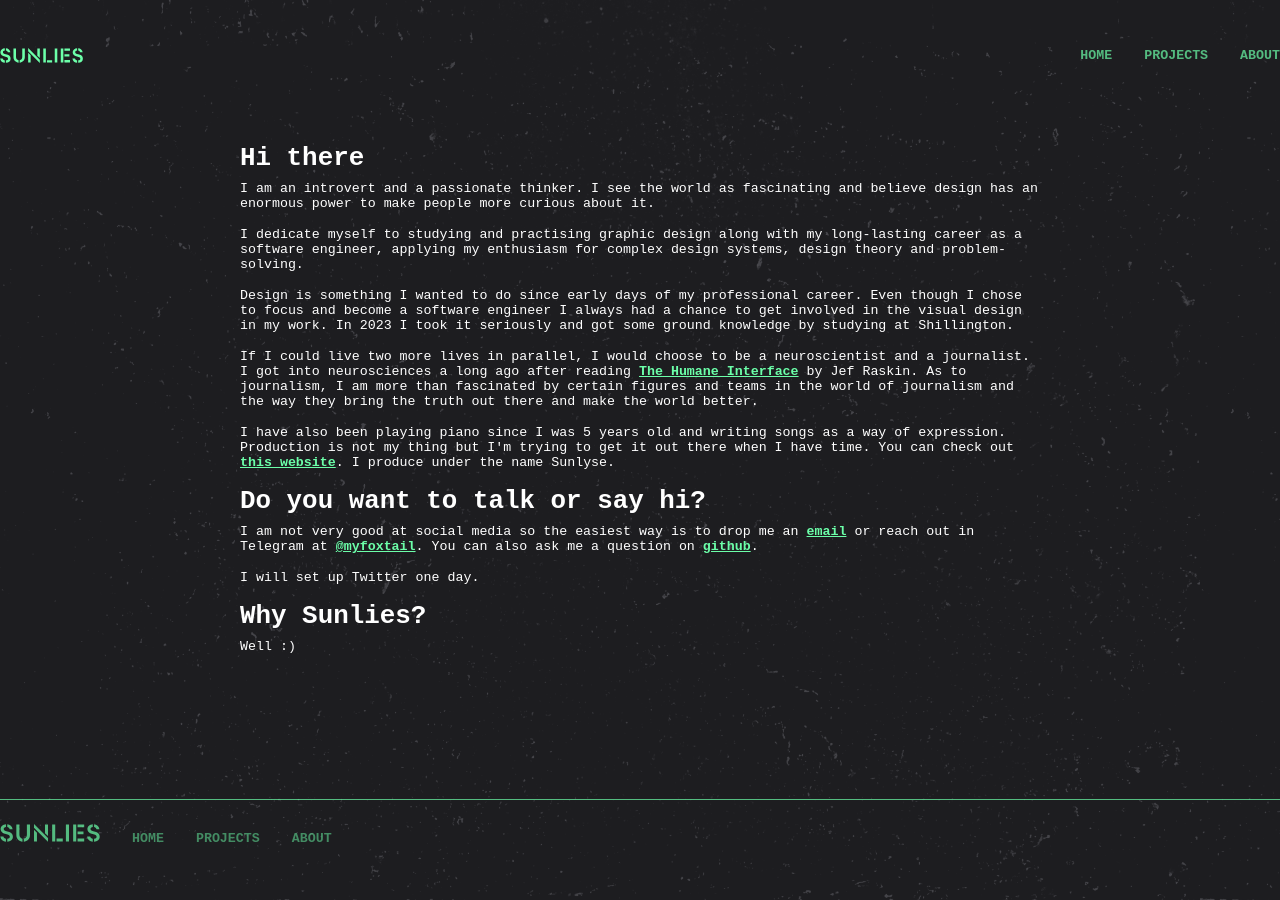
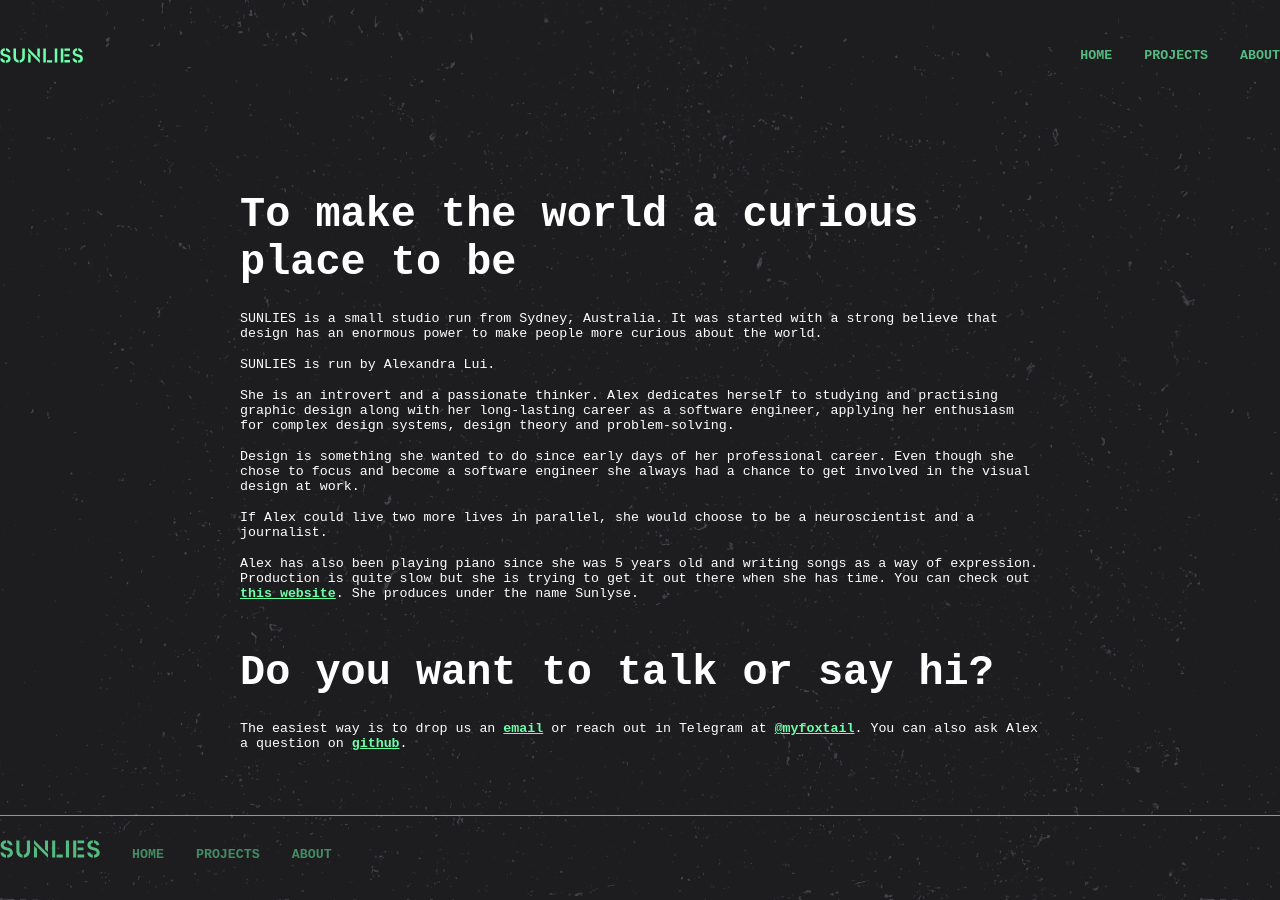
Before and after one commit to myfoxtail/myfoxtail.github.io, a Jekyll site: the page built from about.html, in a window 1280 px wide. Built offline with Jekyll 4.4.1, drawn with Linux system fonts in a browser that asks for light colours; some web fonts are replaced.

Commit message:
about updates

```diff
--- a/_posts/2023-12-06-comedy-festival.markdown
+++ b/_posts/2023-12-06-comedy-festival.markdown
@@ -19,13 +19,13 @@ Whether it’s a book or a stand-up comedian, one thing never changes – it’s
 
 ## The book, the magazine, the ...
 
-<span class="half-content">My initial inspiration came from [Christian Boltanski](https://en.wikipedia.org/wiki/Christian_Boltanski) and his installation art
-which I read about in one of my favourite magazines [Rigas Laiks](https://www.rigaslaiks.com/).
+<span class="half-content">The initial inspiration came from [Christian Boltanski](https://en.wikipedia.org/wiki/Christian_Boltanski) and his installation art
+found in one of the [Rigas Laiks](https://www.rigaslaiks.com/) magazines.
 
 ![cf](/img/comedy-festival-10.jpg)
 
 <span class="half-content">From now on, it was a matter of setting up pictures conveying the right emotions. Indeed, Christian Boltanski got his spot,
-along with an image from Dead of Night, which I saw on one of my books cover.
+along with an image from Dead of Night from the cover of Bob Nickas book.
 
 ![cf](/img/comedy-festival-3.jpg)
 
--- a/about.html
+++ b/about.html
@@ -5,26 +5,20 @@ title: "About"
 
 <style>.content { max-width: 800px } .content p { display: block; }</style>
 
-<h3>Hi there</h3>
+<h2>To make the world a curious place to be</h2>
 
-<p>I am an introvert and a passionate thinker. I see the world as fascinating and believe design has an enormous power to make people more curious about it.</p>
+<p>SUNLIES is a small studio run from Sydney, Australia. It was started with a strong believe that design has an enormous power to make people more curious about the world.</p>
 
-<p>I dedicate myself to studying and practising graphic design along with my long-lasting career as a software engineer, applying my enthusiasm for complex design systems, design theory and problem-solving.</p>
+<p>SUNLIES is run by Alexandra Lui.</p>
 
-<p>Design is something I wanted to do since early days of my professional career. Even though I chose to focus and become a software engineer I always had a chance to get involved in the visual design in my work.
-    In 2023 I took it seriously and got some ground knowledge by studying at Shillington.</p>
+<p>She is an introvert and a passionate thinker. Alex dedicates herself to studying and practising graphic design along with her long-lasting career as a software engineer, applying her enthusiasm for complex design systems, design theory and problem-solving.</p>
 
-<p>If I could live two more lives in parallel, I would choose to be a neuroscientist and a journalist.
-    I got into neurosciences a long ago after reading <a href="https://books.google.com.au/books/about/The_Humane_Interface.html?id=D39vjmLfO3kC&redir_esc=y" target="_blank">The Humane Interface</a> by Jef Raskin.
-    As to journalism, I am more than fascinated by certain figures and teams in the world of journalism and the way they bring the truth out there and make the world better.
-</p>
+<p>Design is something she wanted to do since early days of her professional career. Even though she chose to focus and become a software engineer she always had a chance to get involved in the visual design at work.</p>
 
-<p>I have also been playing piano since I was 5 years old and writing songs as a way of expression.
-    Production is not my thing but I'm trying to get it out there when I have time. You can check out <a href="https://sunlyse.com" target="_blank">this website</a>. I produce under the name Sunlyse.</p>
+<p>If Alex could live two more lives in parallel, she would choose to be a neuroscientist and a journalist.</p>
 
-<h3>Do you want to talk or say hi?</h3>
-<p>I am not very good at social media so the easiest way is to drop me an <a href="mailto:sunlies@pm.me">email</a> or reach out in Telegram at <a href="https://t.me/myfoxtail" target="_blank">@myfoxtail</a>. You can also ask me a question on <a href="https://github.com/myfoxtail/ama">github</a>.</p>
-<p>I will set up Twitter one day.</p>
+<p>Alex has also been playing piano since she was 5 years old and writing songs as a way of expression.
+    Production is quite slow but she is trying to get it out there when she has time. You can check out <a href="https://sunlyse.com" target="_blank">this website</a>. She produces under the name Sunlyse.</p>
 
-<h3>Why Sunlies?</h3>
-<p>Well :)</p>
+<h2>Do you want to talk or say hi?</h2>
+<p>The easiest way is to drop us an <a href="mailto:sunlies@pm.me">email</a> or reach out in Telegram at <a href="https://t.me/myfoxtail" target="_blank">@myfoxtail</a>. You can also ask Alex a question on <a href="https://github.com/myfoxtail/ama">github</a>.</p>
--- a/projects.html
+++ b/projects.html
@@ -6,7 +6,7 @@
 <div>
     <div class="post-box">
         <a style="background-image: url('/img/sunlyse.png');" href="https://sunlyse.com" target="_blank"></a>
-        <p>Sunlyse. This is me and my music. Slow, very slow</p>
+        <p>Sunlyse. This is Alex and her music. Slow, very slow</p>
     </div>
 
     <div class="post-box">
@@ -21,6 +21,6 @@
 
     <div class="post-box">
         <a style="background-image: url('/img/jpg');" href="" target="_blank"></a>
-        <p>My fascination with benches. Coming soon...</p>
+        <p>Alex's fascination with benches. Coming soon...</p>
     </div>
 </div>
```
Also changed, not shown: _posts/2023-11-25-pushing-the-limits.markdown (+8 -6 lines).
